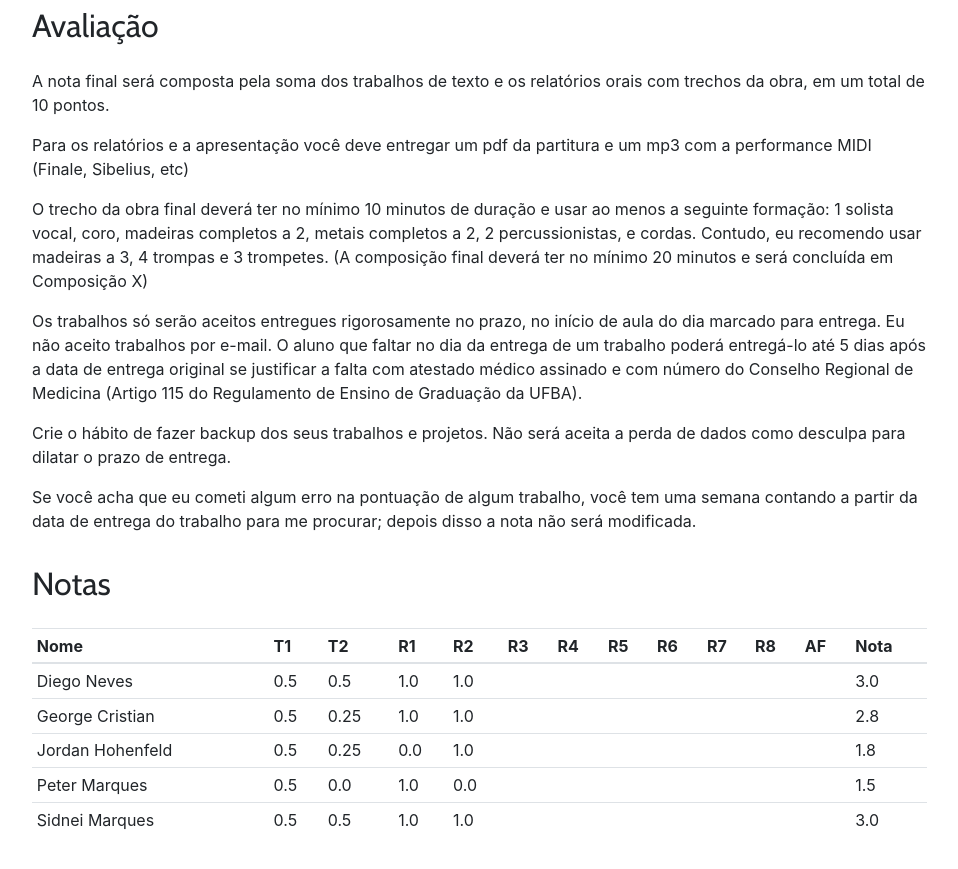
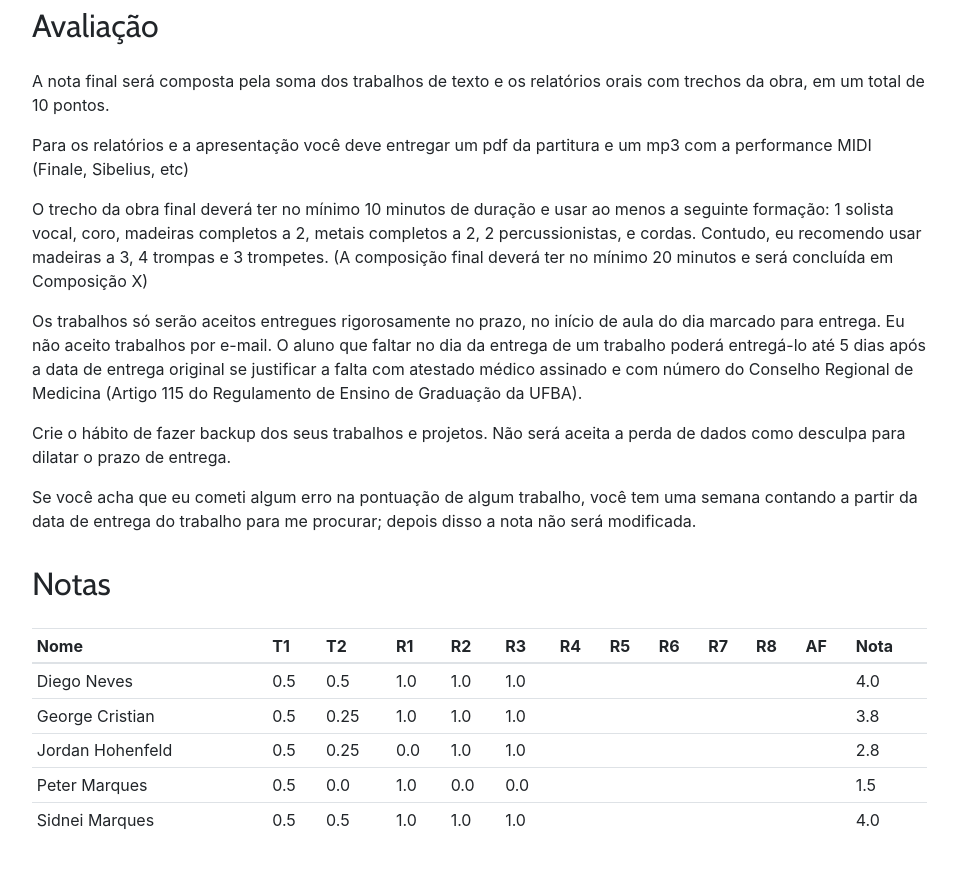
Before and after one commit to kroger/genosmus, a Jekyll site: the page built from _pedro/musb18.md, in a window 1280 px wide and 900 px high, scrolled down 1582 px. Shown: the top 869 px of the window, without its empty margins (68-1026 px from the left). Built offline with Jekyll 4.4.1, drawn with Linux system fonts in a browser that asks for light colours.

Commit message:
Atualiza notas de alunos de composição

```diff
--- a/_pedro/musb18.md
+++ b/_pedro/musb18.md
@@ -94,11 +94,11 @@
 
 | Nome              | T1 | T2 | R1 | R2 | R3 | R4 | R5 | R6 | R7 | R8 | AF | Nota |
 |:------------------|:---|:---|:---|:---|:---|:---|:---|:---|:---|:---|:---|:-----|
-| Diego Neves       | 0.5|0.5 | 1.0| 1.0|    |    |    |    |    |    |    | =sum |
-| George Cristian   | 0.5|0.25| 1.0| 1.0|    |    |    |    |    |    |    | =sum |
-| Jordan Hohenfeld  | 0.5|0.25| 0.0| 1.0|    |    |    |    |    |    |    | =sum |
-| Peter Marques     | 0.5|0.0 | 1.0| 0.0|    |    |    |    |    |    |    | =sum |
-| Sidnei Marques    | 0.5|0.5 | 1.0| 1.0|    |    |    |    |    |    |    | =sum |
+| Diego Neves       | 0.5|0.5 | 1.0| 1.0| 1.0|    |    |    |    |    |    | =sum |
+| George Cristian   | 0.5|0.25| 1.0| 1.0| 1.0|    |    |    |    |    |    | =sum |
+| Jordan Hohenfeld  | 0.5|0.25| 0.0| 1.0| 1.0|    |    |    |    |    |    | =sum |
+| Peter Marques     | 0.5|0.0 | 1.0| 0.0| 0.0|    |    |    |    |    |    | =sum |
+| Sidnei Marques    | 0.5|0.5 | 1.0| 1.0| 1.0|    |    |    |    |    |    | =sum |
 {: .table .table-sm }
 
 
```
